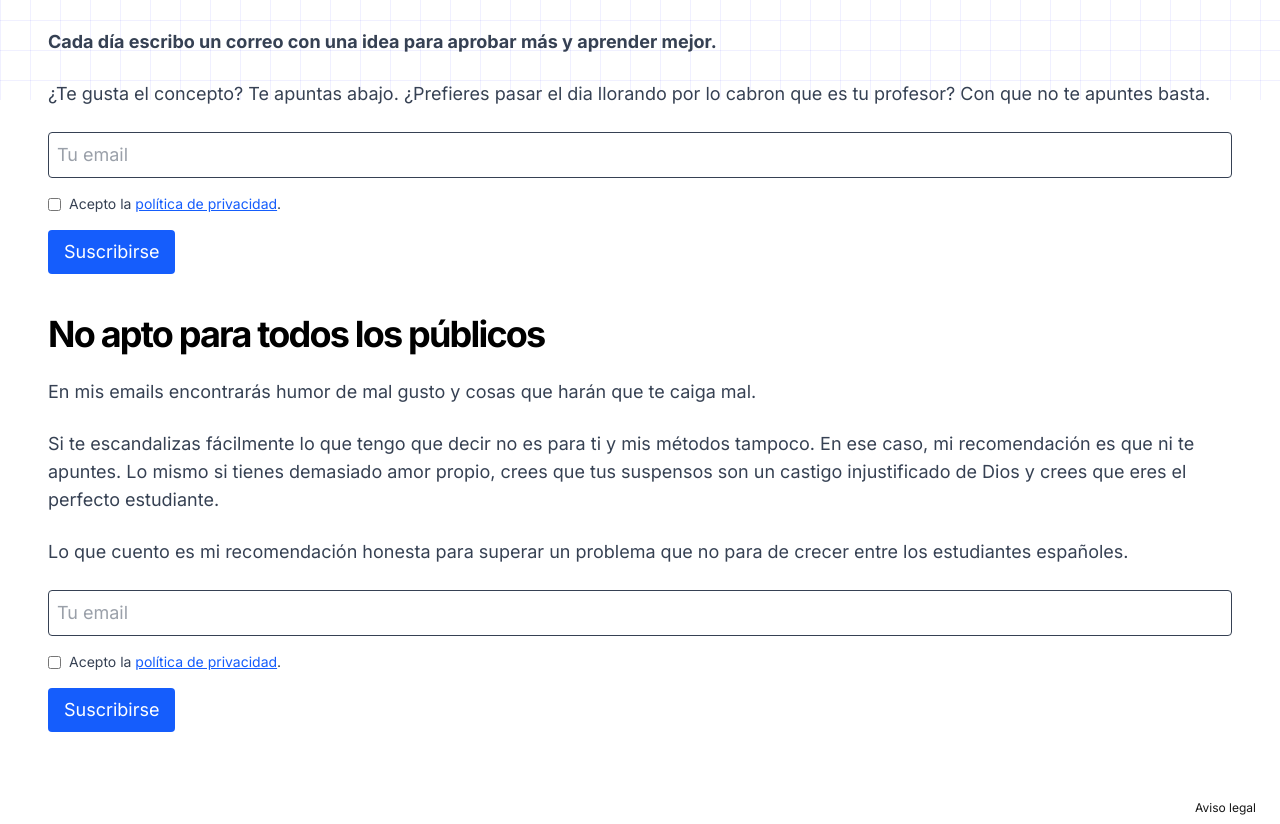
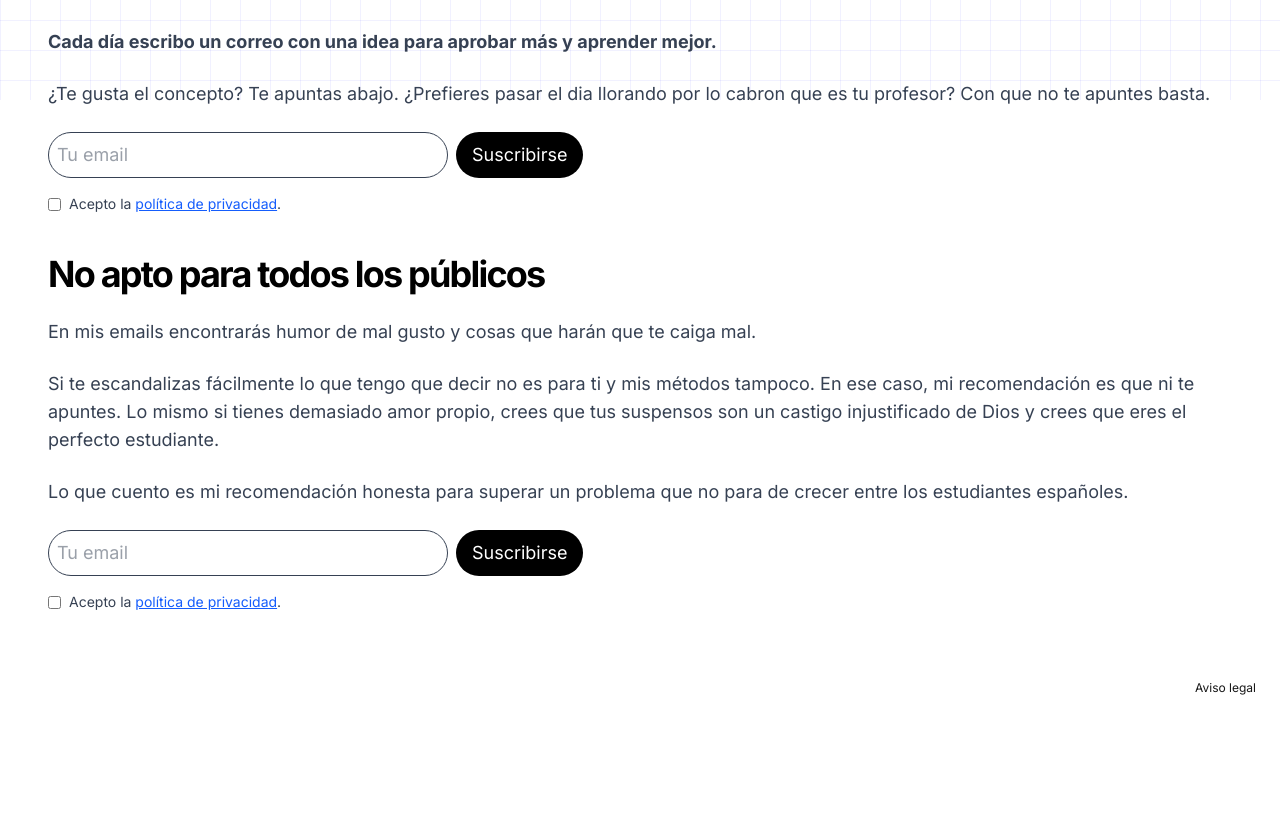
Before and after one commit to MariaLipiz/matessindramas, a Next.js app: page / in a window 1280 px wide. Shown: the part 700-1524 px from the top of the page. After the commit the page ends 1404 px from the top, so only its background shows below. Built offline with nearby package versions, Linux system fonts and the light colour scheme.

Commit message:
Cambios en los botones del formulario

```diff
--- a/src/components/NewsletterForm.tsx
+++ b/src/components/NewsletterForm.tsx
@@ -45,27 +45,36 @@ export default function NewsletterForm() {
 
   return (
     <form onSubmit={handleSubmit} className="space-y-4">
+     <div className="flex gap-2">
       <input
         type="email"
         value={email}
         onChange={(e) => setEmail(e.target.value)}
         required
         placeholder="Tu email"
-        className="border p-2 rounded w-full"
+        className="border p-2 rounded-full w-100"
       />
+      <button
+        type="submit"
+        className="bg-black text-white px-4 py-2 rounded-full disabled:opacity-50"
+        disabled={status === 'loading'}
+      >
+        {status === 'loading' ? 'Suscribiendo...' : 'Suscribirse'}
+      </button>
+      </div>
 
       <label className="flex items-start gap-2 text-sm">
         <input
           type="checkbox"
           checked={accepted}
           onChange={(e) => setAccepted(e.target.checked)}
-          className="mt-1"
+          className="mt-1 bg-black"
           required
         />
         <span>
           Acepto la{' '}
           <a
-            href="/politica-de-privacidad"
+            href="/legal"
             target="_blank"
             rel="noopener noreferrer"
             className="underline text-blue-600 hover:text-blue-800"
@@ -76,13 +85,7 @@ export default function NewsletterForm() {
         </span>
       </label>
 
-      <button
-        type="submit"
-        className="bg-blue-600 text-white px-4 py-2 rounded disabled:opacity-50"
-        disabled={status === 'loading'}
-      >
-        {status === 'loading' ? 'Suscribiendo...' : 'Suscribirse'}
-      </button>
+
 
       {message && (
         <p
```
